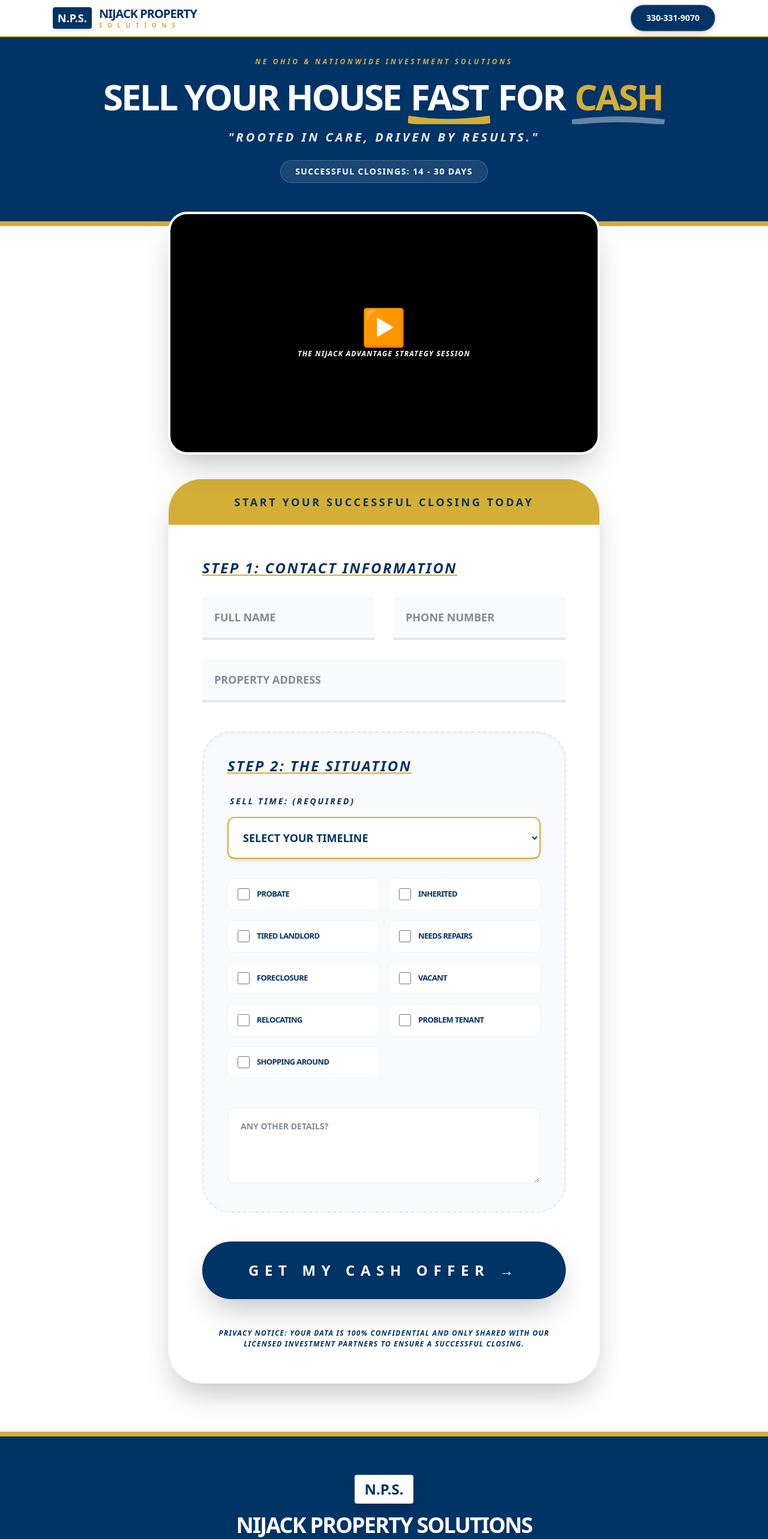
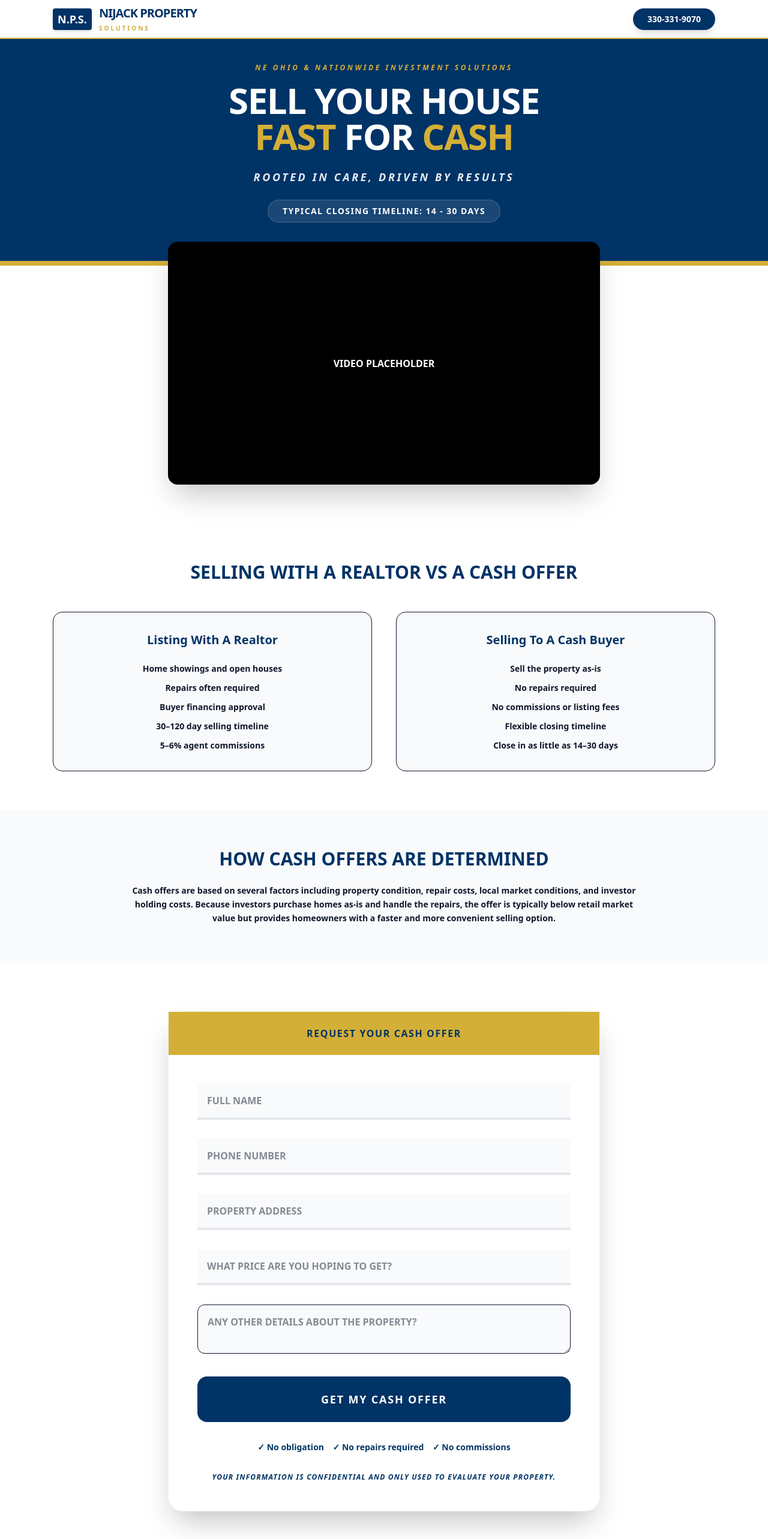
Before and after one commit to nijackacquisitions56/nijack-property-solutions, a React (Vite) app: page / in a window 1280 px wide. Shown: the top 2566 px of the page at 60% size. Built offline with nearby package versions, Linux system fonts and the light colour scheme.

Commit message:
Update App.jsx

```diff
--- a/src/App.jsx
+++ b/src/App.jsx
@@ -4,126 +4,222 @@ const NijackSite = () => {
   return (
     <div className="min-h-screen bg-white font-sans text-slate-900">
 
-      {/* 1. HEADER - COMPACT */}
+      {/* HEADER */}
       <nav className="bg-white py-2 border-b-2 border-[#D4AF37] sticky top-0 z-50 shadow-sm">
         <div className="max-w-6xl mx-auto px-4 md:px-6 flex justify-between items-center">
-          <div className="flex items-center gap-2 md:gap-3">
+          <div className="flex items-center gap-3">
             <div className="bg-[#003366] text-white font-black px-2 py-1 rounded text-lg shadow-md">N.P.S.</div>
             <div className="flex flex-col">
-              <span className="text-[#003366] font-black text-sm md:text-xl tracking-tighter leading-none uppercase">NIJACK PROPERTY</span>
-              <span className="text-[#D4AF37] font-bold text-[8px] md:text-[10px] tracking-[0.3em] uppercase leading-none mt-1">S O L U T I O N S</span>
+              <span className="text-[#003366] font-black text-xl tracking-tighter uppercase">NIJACK PROPERTY</span>
+              <span className="text-[#D4AF37] font-bold text-[10px] tracking-[0.3em] uppercase mt-1">SOLUTIONS</span>
             </div>
           </div>
-          <a href="tel:3303319070" className="bg-[#003366] text-white px-4 py-2 md:px-6 md:py-2.5 rounded-full font-black text-xs md:text-sm hover:bg-[#D4AF37] transition-all shadow-lg border-2 border-[#D4AF37]/20">
+          <a href="tel:3303319070" className="bg-[#003366] text-white px-6 py-2 rounded-full font-black text-sm hover:bg-[#D4AF37] transition-all shadow-lg">
             330-331-9070
           </a>
         </div>
       </nav>
 
-      {/* 2. HERO SECTION - SMALLER VERTICAL HEIGHT */}
-      <section className="bg-[#003366] text-white pt-6 pb-12 md:pt-8 md:pb-16 border-b-8 border-[#D4AF37]">
+      {/* HERO */}
+      <section className="bg-[#003366] text-white pt-10 pb-16 border-b-8 border-[#D4AF37]">
         <div className="max-w-6xl mx-auto px-6 text-center">
-          <p className="text-[#D4AF37] font-black uppercase tracking-[0.3em] text-[10px] md:text-[12px] mb-3 italic">
+          <p className="text-[#D4AF37] font-black uppercase tracking-[0.3em] text-xs mb-4 italic">
             NE Ohio & Nationwide Investment Solutions
           </p>
-          <h1 className="text-3xl md:text-6xl font-black mb-4 uppercase tracking-tighter leading-tight">
-            Sell Your House <br className="md:hidden"/>
-            <span className="relative inline-block px-1">
-              FAST
-              <svg className="absolute -bottom-1 md:-bottom-2 left-0 w-full h-3 md:h-4 text-[#D4AF37]" viewBox="0 0 100 10" preserveAspectRatio="none"><path d="M0 5 Q 50 12 100 5" stroke="currentColor" strokeWidth="8" fill="transparent"/></svg>
-            </span> For <br className="md:hidden"/>
-            <span className="relative inline-block text-[#D4AF37] px-1">
-              CASH
-              <svg className="absolute -bottom-1 md:-bottom-2 left-0 w-full h-3 md:h-4 text-white opacity-40" viewBox="0 0 100 10" preserveAspectRatio="none"><path d="M0 8 Q 50 2 100 8" stroke="currentColor" strokeWidth="6" fill="transparent"/></svg>
-            </span>
+
+          <h1 className="text-4xl md:text-6xl font-black mb-6 uppercase tracking-tight">
+            Sell Your House <br />
+            <span className="text-[#D4AF37]">FAST</span> For <span className="text-[#D4AF37]">CASH</span>
           </h1>
-          <p className="text-sm md:text-xl font-bold italic opacity-90 uppercase tracking-[0.2em] mb-6">
-            "Rooted in Care, Driven by Results."
+
+          <p className="text-lg font-bold italic opacity-90 uppercase tracking-[0.2em] mb-6">
+            Rooted in Care, Driven by Results
           </p>
+
           <div className="inline-flex items-center bg-white/10 border border-white/20 px-6 py-2 rounded-full">
-            <p className="text-[10px] md:text-sm font-black uppercase tracking-[0.1em]">Successful Closings: 14 - 30 Days</p>
+            <p className="text-sm font-black uppercase tracking-[0.1em]">
+              Typical Closing Timeline: 14 - 30 Days
+            </p>
           </div>
         </div>
       </section>
 
-      {/* 3. VIDEO SECTION */}
-      <section id="how-it-works" className="max-w-3xl mx-auto px-4 md:px-6 -mt-6 mb-10">
-        <div className="bg-black rounded-[1.5rem] md:rounded-[2rem] aspect-video shadow-2xl overflow-hidden border-4 border-white flex items-center justify-center relative group cursor-pointer">
-          <div className="text-center p-4">
-            <div className="text-[#D4AF37] text-4xl md:text-6xl mb-2">▶</div>
-            <p className="text-white font-black uppercase tracking-widest text-[10px] md:text-xs italic leading-tight">The Nijack Advantage Strategy Session</p>
-          </div>
+      {/* VIDEO */}
+      <section className="max-w-3xl mx-auto px-6 -mt-10 mb-16">
+        <div className="bg-black rounded-2xl aspect-video shadow-2xl flex items-center justify-center">
+          <p className="text-white font-black uppercase">Video Placeholder</p>
         </div>
       </section>
 
-      {/* 4. MAIN FORM - LARGER FONT FOR READABILITY */}
-      <section className="pb-12 md:pb-20">
-        <div className="max-w-3xl mx-auto px-4 md:px-6">
-          <form className="bg-white rounded-[2rem] md:rounded-[3.5rem] shadow-2xl border border-gray-100 overflow-hidden">
-            <div className="bg-[#D4AF37] py-4 md:py-6 text-center">
-              <h2 className="text-[#003366] font-black uppercase text-xs md:text-lg tracking-[0.2em]">Start Your Successful Closing Today</h2>
-            </div>
+      {/* REALTOR VS CASH */}
+      <section className="max-w-6xl mx-auto px-6 py-16 text-center">
+        <h2 className="text-[#003366] text-3xl font-black uppercase mb-12">
+          Selling With A Realtor vs A Cash Offer
+        </h2>
 
-            <div className="p-6 md:p-14 space-y-8 md:space-y-12">
-              <div className="space-y-6 md:space-y-8">
-                <h3 className="text-[#003366] font-black uppercase tracking-widest text-base md:text-2xl italic underline decoration-[#D4AF37]">Step 1: Contact Information</h3>
-                <div className="grid md:grid-cols-2 gap-6 md:gap-8">
-                  <input type="text" placeholder="FULL NAME" className="w-full bg-gray-50 border-b-4 border-gray-200 p-4 md:p-5 font-black uppercase text-xs md:text-lg focus:border-[#003366] outline-none" required />
-                  <input type="tel" placeholder="PHONE NUMBER" className="w-full bg-gray-50 border-b-4 border-gray-200 p-4 md:p-5 font-black uppercase text-xs md:text-lg focus:border-[#003366] outline-none" required />
-                </div>
-                <input type="text" placeholder="PROPERTY ADDRESS" className="w-full bg-gray-50 border-b-4 border-gray-200 p-4 md:p-5 font-black uppercase text-xs md:text-lg focus:border-[#003366] outline-none" required />
-              </div>
+        <div className="grid md:grid-cols-2 gap-10">
 
-              {/* STEP 2 */}
-              <div className="space-y-8 p-6 md:p-10 bg-gray-50 rounded-[2rem] md:rounded-[3rem] border-2 border-dashed border-gray-200 shadow-inner">
-                <h3 className="text-[#003366] font-black uppercase tracking-widest text-base md:text-2xl italic underline decoration-[#D4AF37]">Step 2: The Situation</h3>
-                <div className="space-y-4">
-                  <label className="block text-[11px] md:text-[14px] font-black text-[#003366] uppercase tracking-[0.2em] italic ml-1">SELL TIME: (REQUIRED)</label>
-                  <select name="selling_timeline" required className="w-full bg-white border-2 border-[#D4AF37] rounded-xl p-4 md:p-5 font-black uppercase text-xs md:text-lg text-[#003366] outline-none shadow-md">
-                    <option value="" disabled selected>Select Your Timeline</option>
-                    <option value="ASAP">ASAP (RIGHT AWAY)</option>
-                    <option value="< 30 Days">&lt; 30 DAYS</option>
-                    <option value="< 90 Days">&lt; 90 DAYS</option>
-                    <option value="< 180 Days">&lt; 180 DAYS</option>
-                    <option value="180 Days+">180 DAYS+</option>
-                  </select>
-                </div>
-                <div className="grid grid-cols-2 gap-3 md:gap-4">
-                  {["Probate", "Inherited", "Tired Landlord", "Needs Repairs", "Foreclosure", "Vacant", "Relocating", "Problem Tenant", "Shopping Around"].map((label) => (
-                    <label key={label} className="flex items-center gap-3 p-3 md:p-4 bg-white rounded-xl border border-gray-100 cursor-pointer hover:border-[#D4AF37] transition-all">
-                      <input type="checkbox" className="h-4 w-4 md:h-5 md:w-5 accent-[#003366]" />
-                      <span className="font-black uppercase text-[9px] md:text-[13px] tracking-tighter text-[#003366]">{label}</span>
-                    </label>
-                  ))}
-                </div>
-                <textarea placeholder="ANY OTHER DETAILS?" className="w-full bg-white border-2 border-gray-100 rounded-xl p-4 md:p-5 font-black uppercase text-[10px] md:text-sm focus:border-[#003366] outline-none mt-4 h-24 md:h-32" />
-              </div>
+          <div className="bg-gray-50 p-8 rounded-2xl border">
+            <h3 className="font-black text-xl mb-6 text-[#003366]">
+              Listing With A Realtor
+            </h3>
 
-              <button type="submit" className="w-full bg-[#003366] hover:bg-[#D4AF37] text-white font-black py-6 md:py-8 rounded-[2rem] md:rounded-[3rem] shadow-2xl transition-all uppercase tracking-[0.4em] text-sm md:text-2xl">
-                Get My Cash Offer →
-              </button>
-              <p className="text-center text-[9px] md:text-[12px] font-black text-[#003366] uppercase tracking-widest italic opacity-100">
-                PRIVACY NOTICE: YOUR DATA IS 100% CONFIDENTIAL AND ONLY SHARED WITH OUR LICENSED INVESTMENT PARTNERS TO ENSURE A SUCCESSFUL CLOSING.
-              </p>
-            </div>
-          </form>
+            <ul className="space-y-3 text-sm font-bold">
+              <li>Home showings and open houses</li>
+              <li>Repairs often required</li>
+              <li>Buyer financing approval</li>
+              <li>30–120 day selling timeline</li>
+              <li>5–6% agent commissions</li>
+            </ul>
+          </div>
+
+          <div className="bg-gray-50 p-8 rounded-2xl border">
+            <h3 className="font-black text-xl mb-6 text-[#003366]">
+              Selling To A Cash Buyer
+            </h3>
+
+            <ul className="space-y-3 text-sm font-bold">
+              <li>Sell the property as-is</li>
+              <li>No repairs required</li>
+              <li>No commissions or listing fees</li>
+              <li>Flexible closing timeline</li>
+              <li>Close in as little as 14–30 days</li>
+            </ul>
+          </div>
+
         </div>
       </section>
 
-      {/* 5. FOOTER - NE OHIO & NATIONWIDE */}
+      {/* HOW OFFERS WORK */}
+      <section className="bg-gray-50 py-16 text-center">
+        <div className="max-w-4xl mx-auto px-6">
+          <h2 className="text-[#003366] font-black text-3xl uppercase mb-6">
+            How Cash Offers Are Determined
+          </h2>
+
+          <p className="font-bold text-sm leading-relaxed">
+            Cash offers are based on several factors including property condition,
+            repair costs, local market conditions, and investor holding costs.
+            Because investors purchase homes as-is and handle the repairs,
+            the offer is typically below retail market value but provides
+            homeowners with a faster and more convenient selling option.
+          </p>
+        </div>
+      </section>
+
+      {/* FORM */}
+      <section className="py-20">
+        <div className="max-w-3xl mx-auto px-6">
+
+          <form className="bg-white rounded-3xl shadow-2xl border border-gray-100">
+
+            <div className="bg-[#D4AF37] py-6 text-center">
+              <h2 className="text-[#003366] font-black uppercase tracking-widest">
+                Request Your Cash Offer
+              </h2>
+            </div>
+
+            <div className="p-12 space-y-8">
+
+              <input
+                type="text"
+                placeholder="FULL NAME"
+                className="w-full bg-gray-50 border-b-4 border-gray-200 p-4 font-black uppercase"
+                required
+              />
+
+              <input
+                type="tel"
+                placeholder="PHONE NUMBER"
+                className="w-full bg-gray-50 border-b-4 border-gray-200 p-4 font-black uppercase"
+                required
+              />
+
+              <input
+                type="text"
+                placeholder="PROPERTY ADDRESS"
+                className="w-full bg-gray-50 border-b-4 border-gray-200 p-4 font-black uppercase"
+                required
+              />
+
+              <input
+                type="text"
+                placeholder="WHAT PRICE ARE YOU HOPING TO GET?"
+                className="w-full bg-gray-50 border-b-4 border-gray-200 p-4 font-black uppercase"
+              />
+
+              <textarea
+                placeholder="ANY OTHER DETAILS ABOUT THE PROPERTY?"
+                className="w-full bg-gray-50 border rounded-xl p-4 font-black uppercase"
+              />
+
+              <button
+                type="submit"
+                className="w-full bg-[#003366] hover:bg-[#D4AF37] text-white font-black py-6 rounded-2xl uppercase tracking-widest text-lg"
+              >
+                Get My Cash Offer
+              </button>
+
+              <p className="text-center text-sm font-bold text-[#003366]">
+                ✓ No obligation &nbsp;&nbsp; ✓ No repairs required &nbsp;&nbsp; ✓ No commissions
+              </p>
+
+              <p className="text-center text-xs font-bold text-[#003366] uppercase tracking-widest italic">
+                Your information is confidential and only used to evaluate your property.
+              </p>
+
+            </div>
+
+          </form>
+
+        </div>
+      </section>
+
+      {/* BUYER NETWORK */}
+      <section className="bg-gray-50 py-16 text-center">
+        <div className="max-w-4xl mx-auto px-6">
+          <h2 className="text-[#003366] font-black text-3xl uppercase mb-6">
+            Our Nationwide Buyer Network
+          </h2>
+
+          <p className="font-bold text-sm leading-relaxed">
+            Nijack Property Solutions works with a network of professional real estate
+            investors and investment partners across the United States.
+            Depending on the property and location, we may purchase the property
+            directly or connect it with one of our trusted investment partners
+            to help facilitate a successful closing.
+          </p>
+        </div>
+      </section>
+
+      {/* FOOTER */}
       <footer className="bg-[#003366] py-16 text-white border-t-8 border-[#D4AF37] text-center">
+
         <div className="flex flex-col mb-10 items-center">
-          <div className="bg-white text-[#003366] font-black px-4 py-2 rounded mb-4 text-2xl shadow-xl">N.P.S.</div>
-          <span className="font-black text-2xl md:text-4xl tracking-tighter uppercase">NIJACK PROPERTY SOLUTIONS</span>
-          <span className="text-[#D4AF37] font-bold text-xs md:text-sm tracking-[0.5em] uppercase mt-2">NE Ohio & Nationwide</span>
+          <div className="bg-white text-[#003366] font-black px-4 py-2 rounded mb-4 text-2xl shadow-xl">
+            N.P.S.
+          </div>
+
+          <span className="font-black text-3xl uppercase">
+            NIJACK PROPERTY SOLUTIONS
+          </span>
+
+          <span className="text-[#D4AF37] font-bold text-sm tracking-[0.5em] uppercase mt-2">
+            NE Ohio & Nationwide
+          </span>
         </div>
-        <div className="flex flex-col gap-6 font-black uppercase text-xs md:text-lg tracking-widest px-6">
+
+        <div className="flex flex-col gap-4 font-black uppercase tracking-widest px-6">
           <span className="text-[#D4AF37]">330-331-9070</span>
-          <span className="text-[#D4AF37] break-all">nicole@nijackpropertysolutions.com</span>
-          <p className="text-[10px] md:text-[14px] font-bold tracking-[0.4em] opacity-40 mt-12 italic">
+          <span className="text-[#D4AF37] break-all">
+            nicole@nijackpropertysolutions.com
+          </span>
+
+          <p className="text-sm opacity-40 mt-10 italic">
             © 2026 NIJACK PROPERTY SOLUTIONS | ALL RIGHTS RESERVED
           </p>
         </div>
+
       </footer>
     </div>
   );
```
